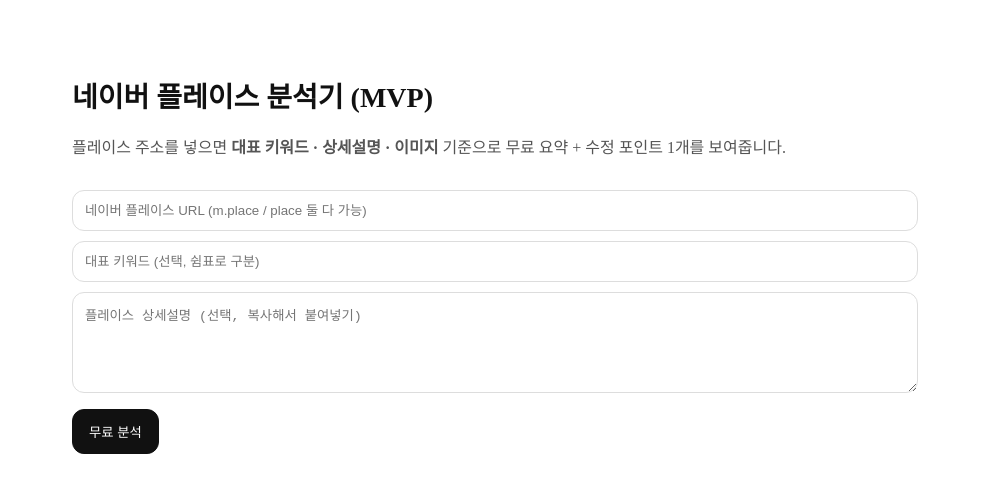
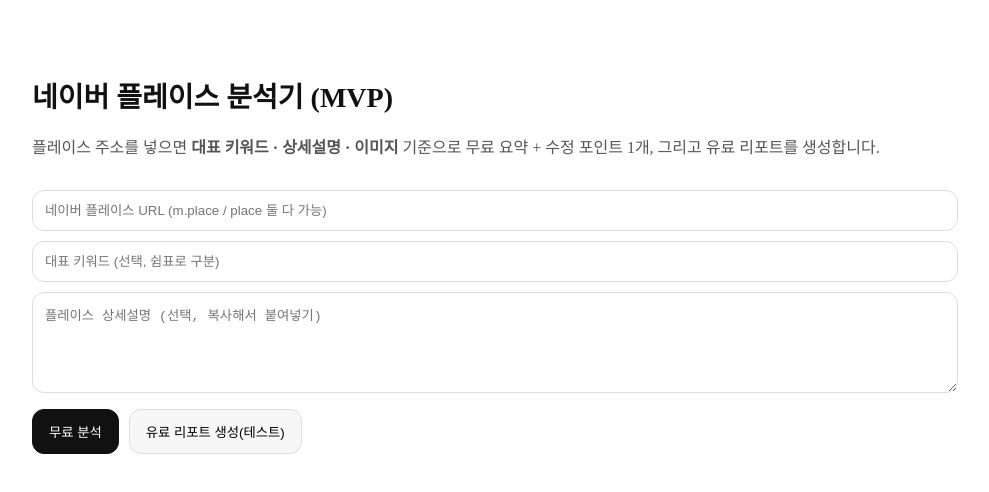
Before and after one commit to samdongpapa-create/gyeot-web, a Next.js app: page / in a window 1280 px wide. Shown: the top 492 px of the page, without its empty margins (158-1147 px from the left). Built offline with nearby package versions, Linux system fonts and the light colour scheme.

Commit message:
Update page.js

```diff
--- a/app/page.js
+++ b/app/page.js
@@ -6,13 +6,20 @@
   const [url, setUrl] = useState("");
   const [keywords, setKeywords] = useState("");
   const [detail, setDetail] = useState("");
+
   const [loading, setLoading] = useState(false);
   const [result, setResult] = useState(null);
   const [error, setError] = useState("");
 
+  const [paidLoading, setPaidLoading] = useState(false);
+  const [paidReport, setPaidReport] = useState("");
+  const [paidError, setPaidError] = useState("");
+
   async function analyzeFree() {
     setError("");
     setResult(null);
+    setPaidReport("");
+    setPaidError("");
 
     if (!url.trim()) {
       setError("네이버 플레이스 주소를 입력해줘.");
@@ -41,15 +48,50 @@
     }
   }
 
+  async function analyzePaid() {
+    setPaidError("");
+    setPaidReport("");
+
+    if (!url.trim()) {
+      setPaidError("네이버 플레이스 주소를 입력해줘.");
+      return;
+    }
+
+    // 결제 전 단계: 일단 확인창
+    const ok = confirm("유료 리포트를 생성할까요? (현재는 결제 연동 전, 테스트용입니다)");
+    if (!ok) return;
+
+    setPaidLoading(true);
+    try {
+      const res = await fetch("/api/analyze/paid", {
+        method: "POST",
+        headers: { "Content-Type": "application/json" },
+        body: JSON.stringify({
+          url: url.trim(),
+          keywords: keywords.trim(),
+          detail: detail.trim(),
+        }),
+      });
+
+      const data = await res.json();
+      if (!res.ok) throw new Error(data?.error || "유료 리포트 생성 실패");
+      setPaidReport(data?.paid_report || "");
+    } catch (e) {
+      setPaidError(e.message || "알 수 없는 오류");
+    } finally {
+      setPaidLoading(false);
+    }
+  }
+
   return (
     <main style={{ minHeight: "100vh", background: "white", color: "#111" }}>
-      <div style={{ maxWidth: 820, margin: "0 auto", padding: "56px 20px" }}>
+      <div style={{ maxWidth: 900, margin: "0 auto", padding: "56px 20px" }}>
         <h1 style={{ fontSize: 28, fontWeight: 800 }}>
           네이버 플레이스 분석기 (MVP)
         </h1>
         <p style={{ marginTop: 8, color: "#555" }}>
           플레이스 주소를 넣으면 <b>대표 키워드 · 상세설명 · 이미지</b> 기준으로
-          무료 요약 + 수정 포인트 1개를 보여줍니다.
+          무료 요약 + 수정 포인트 1개, 그리고 유료 리포트를 생성합니다.
         </p>
 
         {/* URL */}
@@ -57,7 +99,13 @@
           value={url}
           onChange={(e) => setUrl(e.target.value)}
           placeholder="네이버 플레이스 URL (m.place / place 둘 다 가능)"
-          style={{ width: "100%", marginTop: 16, padding: 12, borderRadius: 12, border: "1px solid #ddd" }}
+          style={{
+            width: "100%",
+            marginTop: 16,
+            padding: 12,
+            borderRadius: 12,
+            border: "1px solid #ddd",
+          }}
         />
 
         {/* 보완 입력 */}
@@ -65,7 +113,13 @@
           value={keywords}
           onChange={(e) => setKeywords(e.target.value)}
           placeholder="대표 키워드 (선택, 쉼표로 구분)"
-          style={{ width: "100%", marginTop: 10, padding: 12, borderRadius: 12, border: "1px solid #ddd" }}
+          style={{
+            width: "100%",
+            marginTop: 10,
+            padding: 12,
+            borderRadius: 12,
+            border: "1px solid #ddd",
+          }}
         />
 
         <textarea
@@ -73,14 +127,20 @@
           onChange={(e) => setDetail(e.target.value)}
           placeholder="플레이스 상세설명 (선택, 복사해서 붙여넣기)"
           rows={5}
-          style={{ width: "100%", marginTop: 10, padding: 12, borderRadius: 12, border: "1px solid #ddd" }}
+          style={{
+            width: "100%",
+            marginTop: 10,
+            padding: 12,
+            borderRadius: 12,
+            border: "1px solid #ddd",
+          }}
         />
 
+        <div style={{ marginTop: 12, display: "flex", gap: 10, flexWrap: "wrap" }}>
           <button
             onClick={analyzeFree}
             disabled={loading}
             style={{
-            marginTop: 12,
               padding: "12px 16px",
               borderRadius: 12,
               border: "1px solid #111",
@@ -90,8 +150,24 @@
               opacity: loading ? 0.6 : 1,
             }}
           >
-          {loading ? "분석 중..." : "무료 분석"}
+            {loading ? "무료 분석 중..." : "무료 분석"}
           </button>
+
+          <button
+            onClick={analyzePaid}
+            disabled={paidLoading}
+            style={{
+              padding: "12px 16px",
+              borderRadius: 12,
+              border: "1px solid #ddd",
+              background: "#f7f7f7",
+              cursor: "pointer",
+              opacity: paidLoading ? 0.6 : 1,
+            }}
+          >
+            {paidLoading ? "유료 리포트 생성 중..." : "유료 리포트 생성(테스트)"}
+          </button>
+        </div>
 
         {error && (
           <div style={{ marginTop: 14, color: "#a40000" }}>{error}</div>
@@ -99,7 +175,7 @@
 
         {result && (
           <div style={{ marginTop: 24, border: "1px solid #eee", borderRadius: 16, padding: 16 }}>
-            <div style={{ display: "flex", gap: 16 }}>
+            <div style={{ display: "flex", gap: 16, alignItems: "flex-start", flexWrap: "wrap" }}>
               {result?.extracted?.image && (
                 <img
                   src={result.extracted.image}
@@ -107,37 +183,37 @@
                   style={{ width: 120, height: 120, objectFit: "cover", borderRadius: 12 }}
                 />
               )}
-              <div>
-                <h2 style={{ margin: 0 }}>{result?.extracted?.title}</h2>
-                <p style={{ marginTop: 6, color: "#555" }}>
+              <div style={{ flex: 1, minWidth: 260 }}>
+                <h2 style={{ margin: 0 }}>{result?.extracted?.title || "플레이스명(추출 실패)"}</h2>
+                <p style={{ marginTop: 6, color: "#555", lineHeight: 1.6 }}>
                   {result?.extracted?.desc || "설명 추출 실패"}
                 </p>
-                <div style={{ fontSize: 12, color: "#777" }}>
-                  placeId: {result.place_id} <br />
-                  analyzed: {result.analyzed_url}
+                <div style={{ fontSize: 12, color: "#777", lineHeight: 1.6 }}>
+                  placeId: {result?.place_id || "-"} <br />
+                  analyzed: {result?.analyzed_url || "-"}
                 </div>
               </div>
             </div>
 
             <hr style={{ margin: "16px 0" }} />
 
-            <pre style={{ whiteSpace: "pre-wrap", lineHeight: 1.7 }}>
-              {result.free_report}
+            <div style={{ fontWeight: 800, marginBottom: 8 }}>무료 리포트</div>
+            <pre style={{ whiteSpace: "pre-wrap", lineHeight: 1.7, margin: 0 }}>
+              {result?.free_report || "무료 리포트 생성 실패"}
             </pre>
+          </div>
+        )}
 
-            <button
-              onClick={() => alert("유료 리포트는 다음 단계에서 연결합니다.")}
-              style={{
-                marginTop: 12,
-                padding: "10px 14px",
-                borderRadius: 12,
-                border: "1px solid #ddd",
-                background: "#f7f7f7",
-                cursor: "pointer",
-              }}
-            >
-              유료 리포트 (잠금)
-            </button>
+        {paidError && (
+          <div style={{ marginTop: 14, color: "#a40000" }}>{paidError}</div>
+        )}
+
+        {paidReport && (
+          <div style={{ marginTop: 24, border: "1px solid #111", borderRadius: 16, padding: 16 }}>
+            <div style={{ fontWeight: 900, marginBottom: 8 }}>유료 리포트</div>
+            <pre style={{ whiteSpace: "pre-wrap", lineHeight: 1.7, margin: 0 }}>
+              {paidReport}
+            </pre>
           </div>
         )}
       </div>
```
Lines whose indentation alone changed are shown as unchanged.
